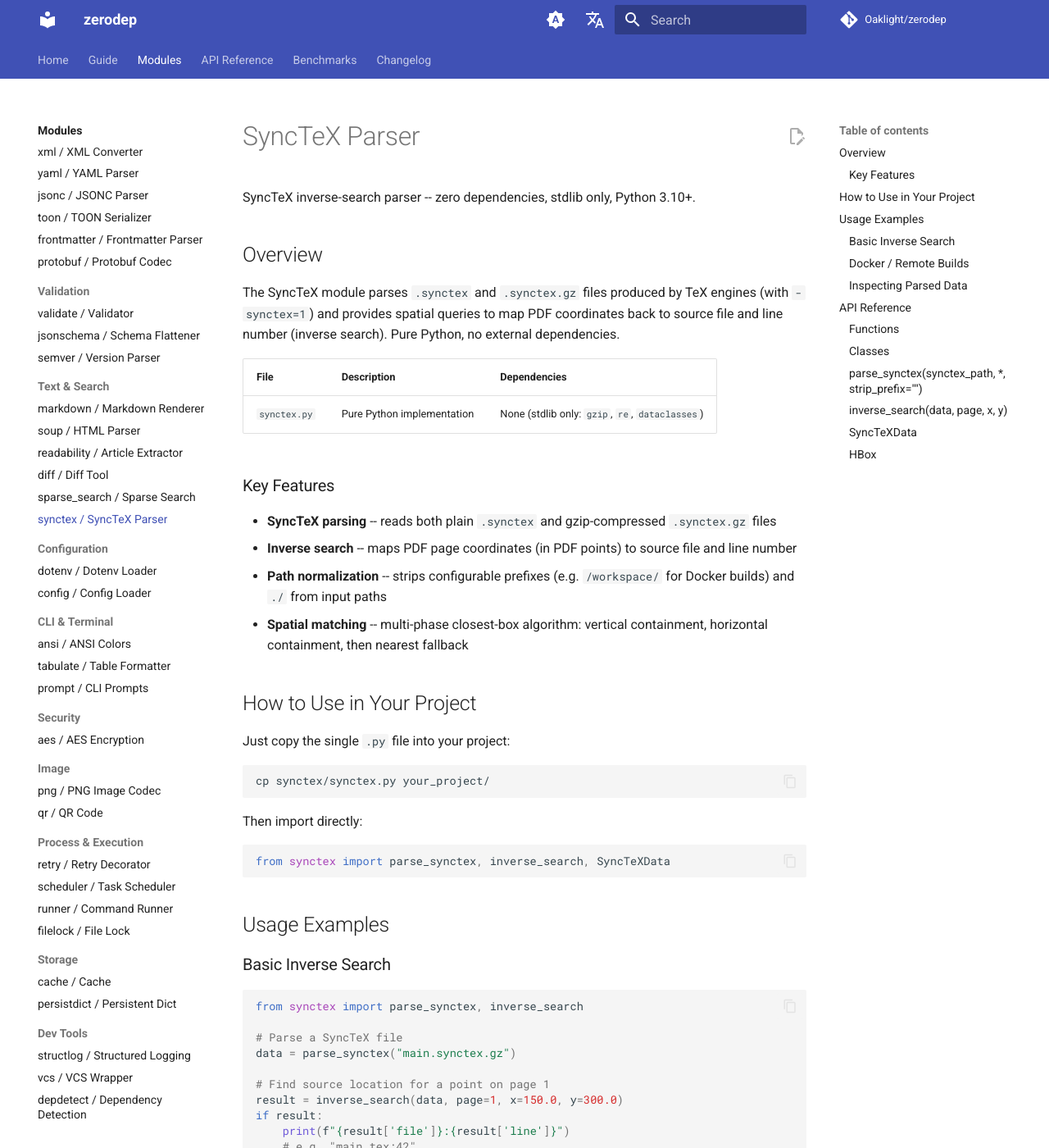
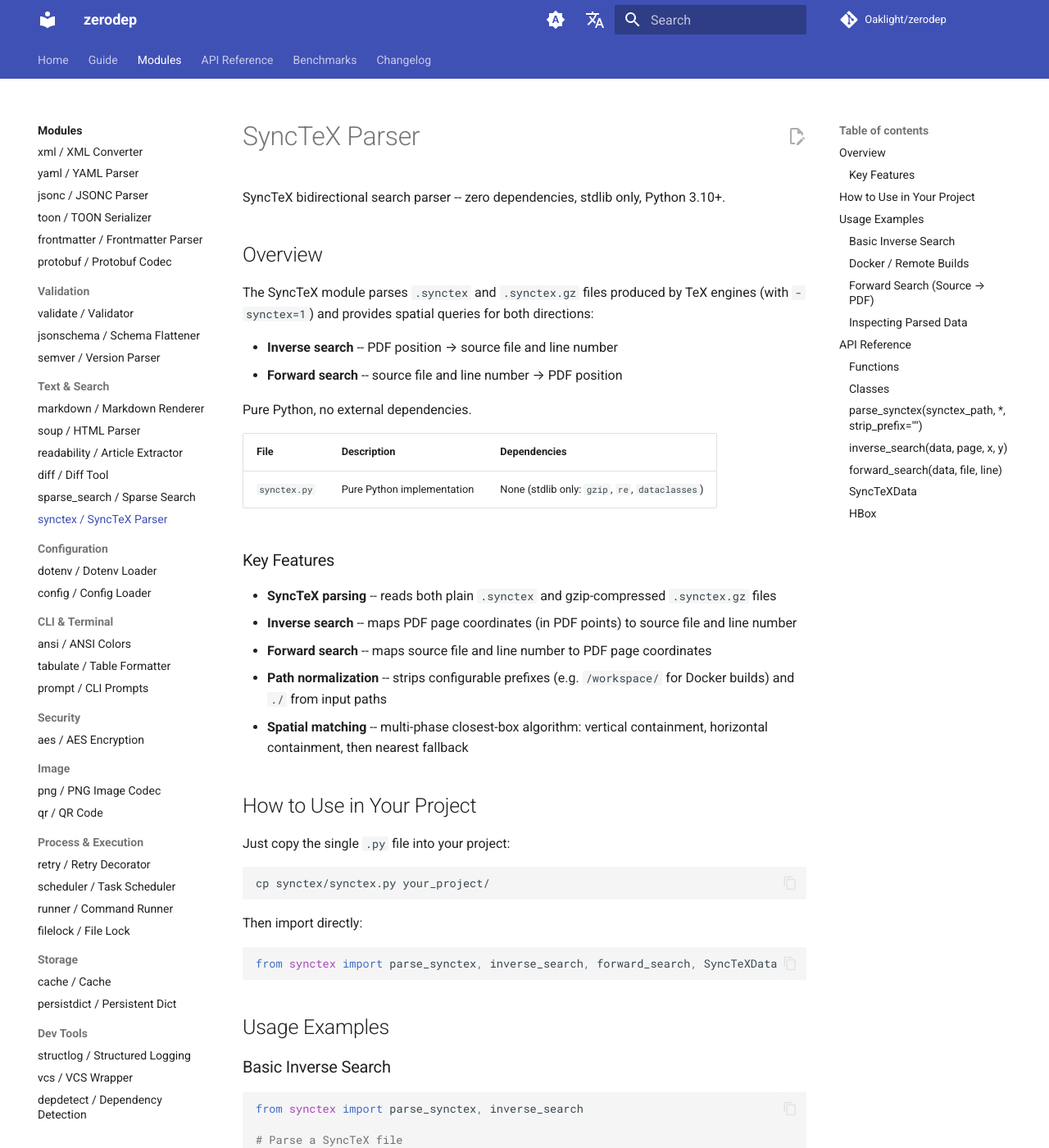
Before and after one commit to Oaklight/zerodep, an MkDocs documentation site: the page built from docs/modules/synctex.md, in a window 1280 px wide and 1400 px high. Shown: the whole window at 82% size. Built offline with MkDocs 1.6.1 and Material for MkDocs 9.7.7, drawn with Linux system fonts in a browser that asks for light colours; comment, search, counter and statistics services are not loaded; some of the changed text lies outside the part shown.

Commit message:
docs(synctex): document forward_search and update changelog
Update module page with bidirectional search description, forward_search
usage example, and API reference. Update changelog entry to reflect
forward_search addition and 29 tests.

````diff
--- a/docs/modules/synctex.md
+++ b/docs/modules/synctex.md
@@ -1,10 +1,15 @@
 # SyncTeX Parser
 
-SyncTeX inverse-search parser -- zero dependencies, stdlib only, Python 3.10+.
+SyncTeX bidirectional search parser -- zero dependencies, stdlib only, Python 3.10+.
 
 ## Overview
 
-The SyncTeX module parses `.synctex` and `.synctex.gz` files produced by TeX engines (with `-synctex=1`) and provides spatial queries to map PDF coordinates back to source file and line number (inverse search). Pure Python, no external dependencies.
+The SyncTeX module parses `.synctex` and `.synctex.gz` files produced by TeX engines (with `-synctex=1`) and provides spatial queries for both directions:
+
+- **Inverse search** -- PDF position → source file and line number
+- **Forward search** -- source file and line number → PDF position
+
+Pure Python, no external dependencies.
 
 | File | Description | Dependencies |
 |------|-------------|--------------|
@@ -14,6 +19,7 @@ The SyncTeX module parses `.synctex` and `.synctex.gz` files produced by TeX eng
 
 - **SyncTeX parsing** -- reads both plain `.synctex` and gzip-compressed `.synctex.gz` files
 - **Inverse search** -- maps PDF page coordinates (in PDF points) to source file and line number
+- **Forward search** -- maps source file and line number to PDF page coordinates
 - **Path normalization** -- strips configurable prefixes (e.g. `/workspace/` for Docker builds) and `./` from input paths
 - **Spatial matching** -- multi-phase closest-box algorithm: vertical containment, horizontal containment, then nearest fallback
 
@@ -28,7 +34,7 @@ cp synctex/synctex.py your_project/
 Then import directly:
 
 ```python
-from synctex import parse_synctex, inverse_search, SyncTeXData
+from synctex import parse_synctex, inverse_search, forward_search, SyncTeXData
 ```
 
 ## Usage Examples
@@ -60,6 +66,20 @@ result = inverse_search(data, page=2, x=100.0, y=200.0)
 # result["file"] will be "chapter1.tex" instead of "/workspace/chapter1.tex"
 ```
 
+### Forward Search (Source → PDF)
+
+```python
+from synctex import parse_synctex, forward_search
+
+data = parse_synctex("main.synctex.gz", strip_prefix="/workspace/")
+
+# Jump from source line to PDF position
+result = forward_search(data, file="main.tex", line=42)
+if result:
+    print(f"Page {result['page']}, x={result['x']}, y={result['y']}")
+    # e.g. "Page 1, x=150.0, y=300.0"
+```
+
 ### Inspecting Parsed Data
 
 ```python
@@ -88,6 +108,7 @@ print(f"Unit: {data.unit}")
 |----------|-------------|
 | `parse_synctex(path, *, strip_prefix="")` | Parse a `.synctex` or `.synctex.gz` file |
 | `inverse_search(data, page, x, y)` | Find source location for a PDF coordinate |
+| `forward_search(data, file, line)` | Find PDF position for a source location |
 
 ### Classes
 
@@ -130,6 +151,22 @@ Find the source file and line for a point on a PDF page.
 
 ---
 
+### `forward_search(data, file, line)`
+
+Find the PDF page and position for a source file and line number.
+
+**Parameters:**
+
+| Parameter | Type | Description |
+|-----------|------|-------------|
+| `data` | `SyncTeXData` | Parsed data from `parse_synctex()` |
+| `file` | `str` | Source file path (relative, as stored in `data.inputs`) |
+| `line` | `int` | 1-based line number in the source file |
+
+**Returns:** `{"page": int, "x": float, "y": float}` or `None` if no match found.
+
+---
+
 ### `SyncTeXData`
 
 | Attribute | Type | Default | Description |
````
Also changed, not shown: docs/changelog.md (+1 -1 lines).
